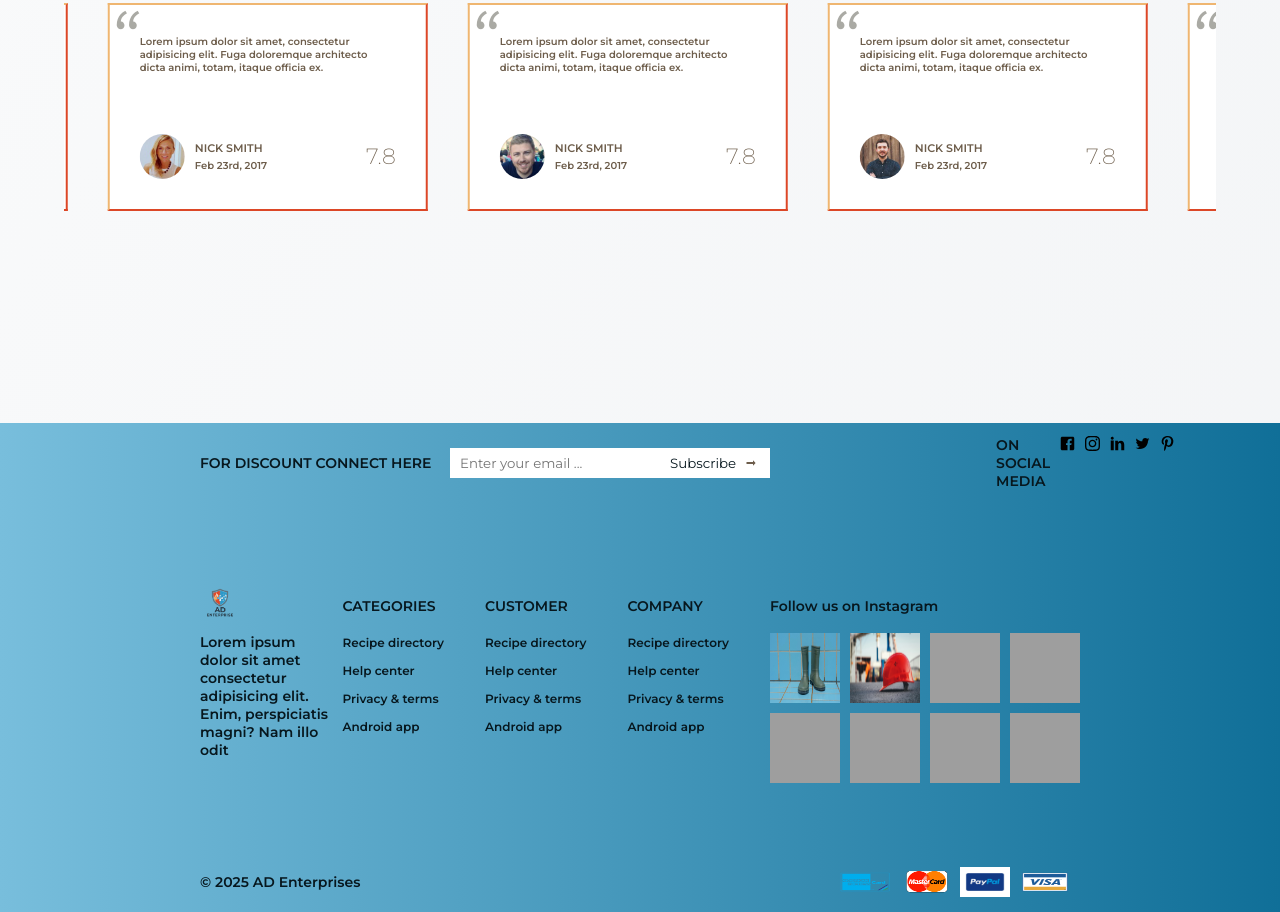
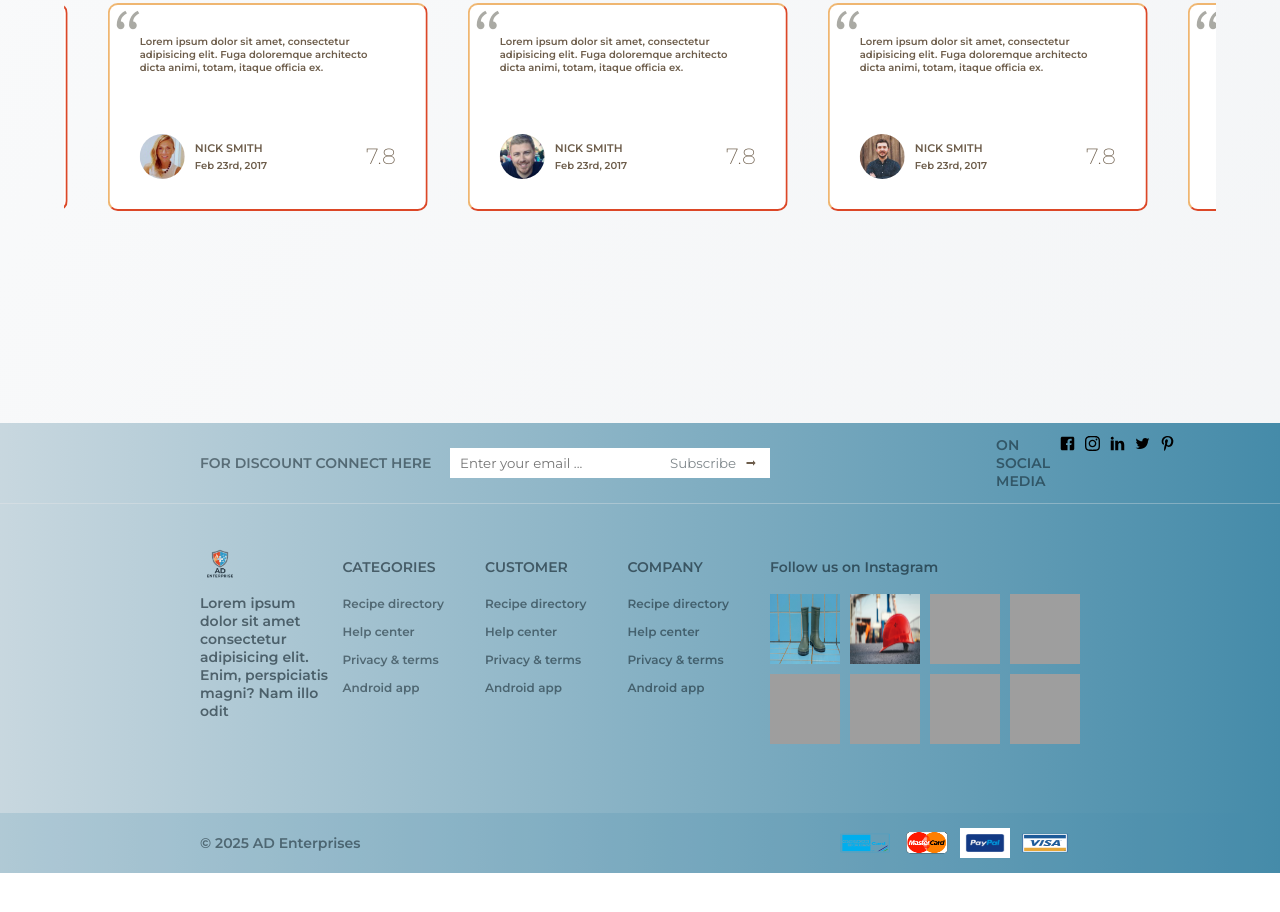
Before and after one commit to Akshata-11/AD_Enterprises_cbs, a website: page index.html in a window 1280 px wide. Shown: the part 2755-3667 px from the top of the page. After the commit the page ends 3628 px from the top, so only its background shows below. Drawn offline with nearby package versions, Linux system fonts and the light colour scheme; grey boxes are pictures that could not be loaded; a web font is replaced by a local one.

Commit message:
Footer detailing

```diff
--- a/sass/_features.scss
+++ b/sass/_features.scss
@@ -15,6 +15,7 @@
     &:hover {
       box-shadow: 0 10px 30px rgba(0, 0, 0, 0.2);
       transform: translateY(-0.5px);
+      transform: translateY(-0.1rem) scale(1);
     }
   }
 
--- a/sass/_footer.scss
+++ b/sass/_footer.scss
@@ -7,8 +7,12 @@
   flex-direction: column;
   align-items: stretch;
   justify-content: center;
-  background: linear-gradient(to right, rgb(120, 190, 220), rgb(16, 111, 152));
-  color: #07171e;
+  background: linear-gradient(
+    to right,
+    rgba(198, 214, 222, 0.959),
+    rgb(69, 139, 169)
+  );
+  color: #07171e11;
 }
 .footer-form {
   display: flex;
@@ -25,10 +29,11 @@
   justify-content: space-between; /* center the inner box horizontally */
   align-items: center;
   gap: 22rem;
-  padding: 8rem 20rem;
+  padding: 4rem 20rem;
   padding-top: 4rem;
   font-size: 1.4rem;
 
+  border-bottom: 0.1rem solid #ece8e854;
   &-form {
     display: flex;
     justify-content: center; /* center the inner box horizontally */
@@ -51,14 +56,14 @@
     }
     & > span {
       text-transform: uppercase;
-      color: #07171e;
+      color: #07171e84;
       font-size: 1.4rem;
       width: 24rem;
     }
 
     &-submit {
       font-family: inherit;
-      color: inherit;
+      color: #07171e84;
       border: none;
       padding: 0.7rem 2rem;
       align-items: center;
@@ -83,7 +88,7 @@
     gap: 1rem;
     & > span {
       text-transform: uppercase;
-      color: #07171e;
+      color: #07171e84;
       font-size: 1.4rem;
     }
     &-icons {
@@ -102,7 +107,7 @@
 
   &:hover {
     cursor: pointer;
-    fill: $color-primary1-dark;
+    fill: #07171e84;
     transform: scale(1);
   }
 }
@@ -126,14 +131,14 @@
   grid-column-gap: 1rem;
   padding: 4rem 20rem;
   grid-row-gap: 1rem;
-  color: #07171e;
+  color: #07171e84;
 
   & > div {
     // background-color: black;
     align-items: center;
     justify-self: self-center;
     align-self: self-start;
-    color: #07171e;
+    color: #07171e95;
     align-items: center;
   }
 
@@ -166,8 +171,11 @@
 }
 .nav-icon-social-overlay {
   fill: #ffffff92;
-  height: 1.5rem;
-  width: 1.5rem;
+  height: 2.4rem;
+  width: 2.4rem;
+  position: absolute;
+  top: 2.4rem;
+  left: 2.4rem;
 }
 .image-container {
   position: relative;
@@ -216,7 +224,7 @@
 .footer-link {
   text-decoration: none;
   font-size: 1.2rem;
-  color: #07171e;
+  color: #07171e84;
 }
 
 /******************/
@@ -228,9 +236,15 @@
   justify-content: space-between;
   padding: 0rem 20rem;
   align-items: center;
+  // background: linear-gradient(
+  //   to right,
+  //   rgba(198, 214, 222, 0.959),
+  //   rgb(69, 139, 169)
+  // );
+  background-color: rgba(69, 139, 169, 0.189);
   &-copyright {
     font-size: 1.4rem;
-    color: #07171e;
+    color: #07171e84;
   }
   &-cards {
     padding-right: 1rem;
--- a/sass/_header.scss
+++ b/sass/_header.scss
@@ -78,6 +78,7 @@
   padding: 10px;
   border-radius: 10px;
   transition: all 0.5s;
+  // text-transform: uppercase;
   // border: 0.01rem solid transparent;
   &:not(:last-child):hover {
     border-color: #054965;
--- a/sass/_realtors.scss
+++ b/sass/_realtors.scss
@@ -39,7 +39,7 @@
   margin-bottom: 3.5rem;
   position: relative;
   overflow: hidden;
-  // border-radius: 2rem;
+  border-radius: 1rem;
   border-right: 2px solid #dc4727;
   border-bottom: 2px solid #dc4727;
   border-left: 2px solid #efb671;
```
Also changed, not shown: css/style.css, 1 other file.
